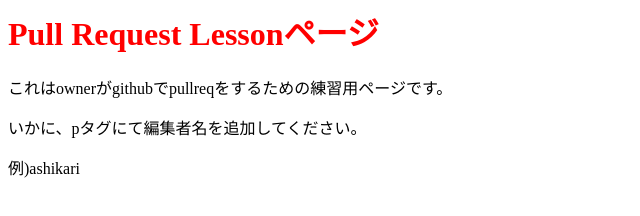
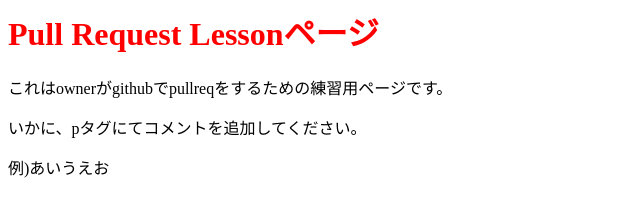
Before and after one commit to yusuke-as/pullReqLesson, a plain HTML site: page index.html in a window 1280 px wide. Shown: the full height of the page, 0-640 px from the left. Drawn offline with Linux system fonts and the light colour scheme.

Commit message:
Update index.html

```diff
--- a/index.html
+++ b/index.html
@@ -5,6 +5,6 @@
 	</head>
 	<h1 style="color:red">Pull Request Lessonページ</h1>
 	<p>これはownerがgithubでpullreqをするための練習用ページです。</P>
-	<p>いかに、pタグにて編集者名を追加してください。</p>
-	<p>例)ashikari</p>
+	<p>いかに、pタグにてコメントを追加してください。</p>
+	<p>例)あいうえお</p>
 </html>
```
